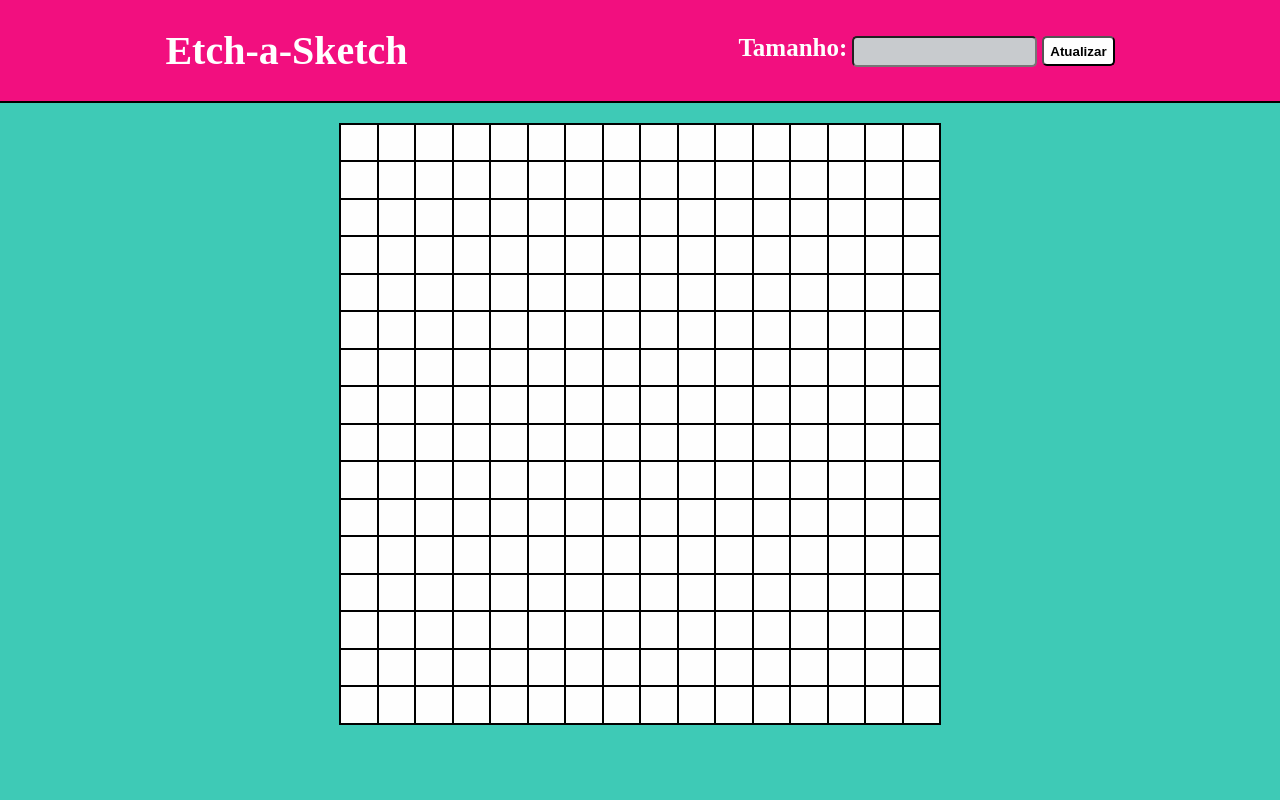
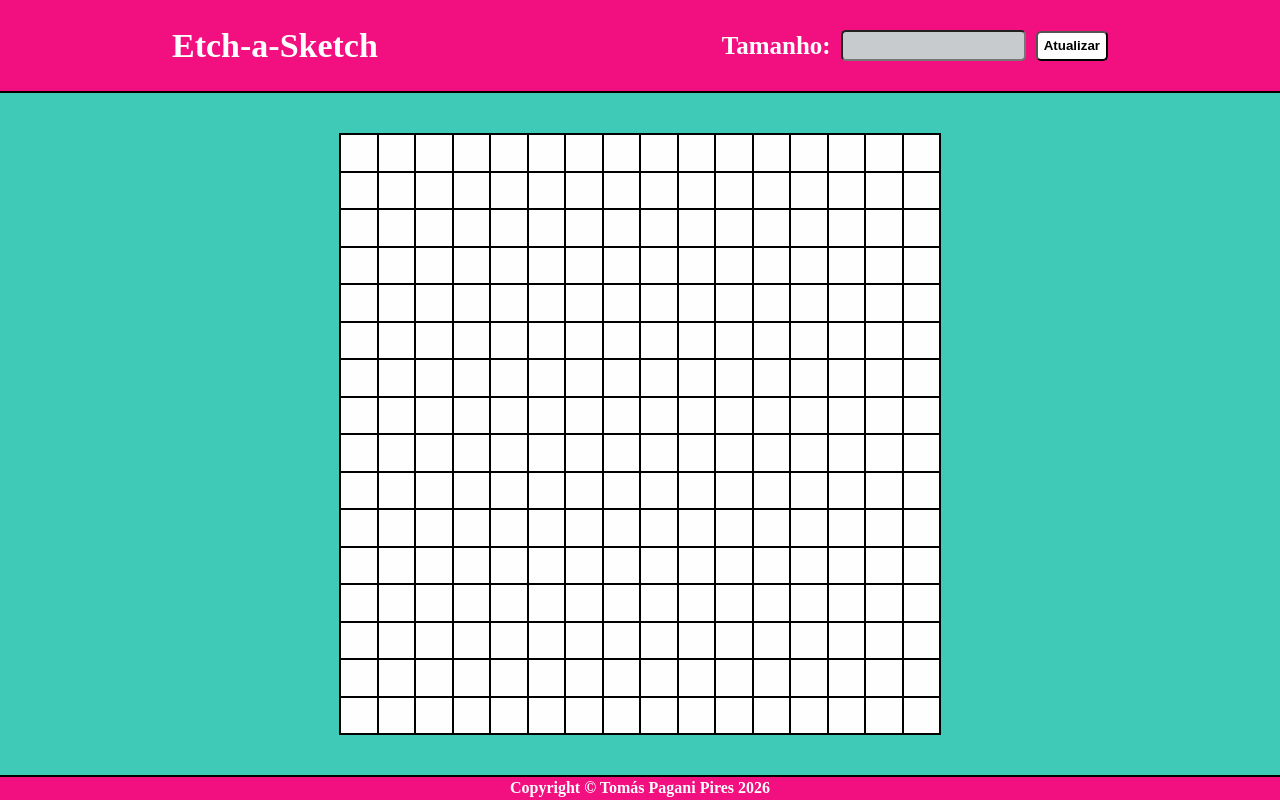
Before and after one commit to Tomas5014/etch-a-sketch, a plain HTML site: page index.html in a window 1280 px wide. Drawn offline with Linux system fonts and the light colour scheme.

Commit message:
Adicionar footer e tornar o tamanho da grade fixo

```diff
--- a/index.html
+++ b/index.html
@@ -10,13 +10,18 @@
 <body>
     <div id="header">
         <h1>Etch-a-Sketch</h1>
+        <div>
             <form>
                 <label for="tamanho-grade">Tamanho:</label>
                 <input type="number" id="tamanho-grade">
                 <button>Atualizar</button>
             </form>
+            <div id="mensagem-erro"></div>
         </div>
-    <div id="mensagem-erro"></div>
+    </div>
+    <div id="container-externo">
         <div id="container"></div>
+    </div>
+    <div id="footer">Copyright &copy; Tomás Pagani Pires 2026</div>
 </body>
 </html>
--- a/script.js
+++ b/script.js
@@ -12,8 +12,8 @@ function gerarGrade(tamanho){
     for (let i = 0; i < tamanho*tamanho; i++){
             let elemento = document.createElement("div");
             elemento.classList.add("elemento-quadrado");
-            elemento.style.width = `${alturaQuandrado/tamanho}px`
-            elemento.style.height = `${alturaQuandrado/tamanho}px`
+            elemento.style.width = `${600/tamanho}px`
+            elemento.style.height = `${600/tamanho}px`
             container.appendChild(elemento);
     }
     const quadrados = document.querySelectorAll(".elemento-quadrado")
@@ -54,7 +54,7 @@ botao.addEventListener('click', (e)=>{
     if (mensagemErro.firstChild) mensagemErro.removeChild(mensagemErro.firstChild);
     let tamanho = input.value;
     input.value = null;
-    if (tamanho > 0 && tamanho < 101){
+    if (tamanho > 0 && tamanho < 65){
         while (container.firstChild){
             container.removeChild(container.firstChild);
         }
@@ -63,8 +63,8 @@ botao.addEventListener('click', (e)=>{
     }else{
         let mensagem = document.createElement("p");
         if (tamanho === "") mensagem.textContent = "Erro: Você deve inserir um valor.";
-        else mensagem.textContent = "Erro: Valor inserido inválido.";
-        mensagem.style.color = "red";
+        else mensagem.textContent = "Erro: Valor inserido inválido, deve ser um número entre 1 e 64.";
+        mensagem.style.color = "white";
         mensagemErro.appendChild(mensagem);
     }
 
--- a/styles.css
+++ b/styles.css
@@ -5,8 +5,15 @@ body{
     background-color: #3ECAB6;
     margin:0px;
     padding: 0%;
+    border: 0px;
+    min-height: 100vh;
 }
-
+form{
+    display: flex;
+    align-items: center;
+    justify-content: center;
+    gap: 10px;
+}
 h1{
     color: white;
     /* -webkit-text-stroke: 1px black; */
@@ -24,7 +31,6 @@ button{
 input{
     background-color: #C8CBCE;
     border-radius: 5px;
-
     height: 25px;
 }
 label{
@@ -33,12 +39,21 @@ label{
     font-weight: bolder;
 }
 
+#container-externo{
+    flex:78;
+    display: flex;
+    justify-content: center;
+    align-items: center;
+
+    width: 100%;
+}
+
 #container{
     display:flex;
     background-color:gray;
     flex-wrap: wrap;
-    width: 75vh;
-    height: 75vh;
+    width: 600px;
+    height: 600px;
     margin: 20px;
     border: 1px black solid;
 }
@@ -52,14 +67,25 @@ label{
 }
 
 #header{
-    font-size: 20px;
+    font-size: 17px;
     background-color: #F20F7F ;
     margin: 0px;
     display: flex;
     justify-content: space-around;
-    height: 15vh;
+    flex: 15;
     align-items: center;
-    flex: 1;
     width: 100vw;
     border-bottom: 2px solid black;
 }
+
+#footer{
+    background-color: #F20F7F;
+    border-top: 2px solid black;
+    width: 100vw;
+    display: flex;
+    flex:10;
+    align-items: center;
+    justify-content: center;
+    color: #FEFEFE;
+    font-weight: bolder;
+}
```
Lines whose indentation alone changed are shown as unchanged.
